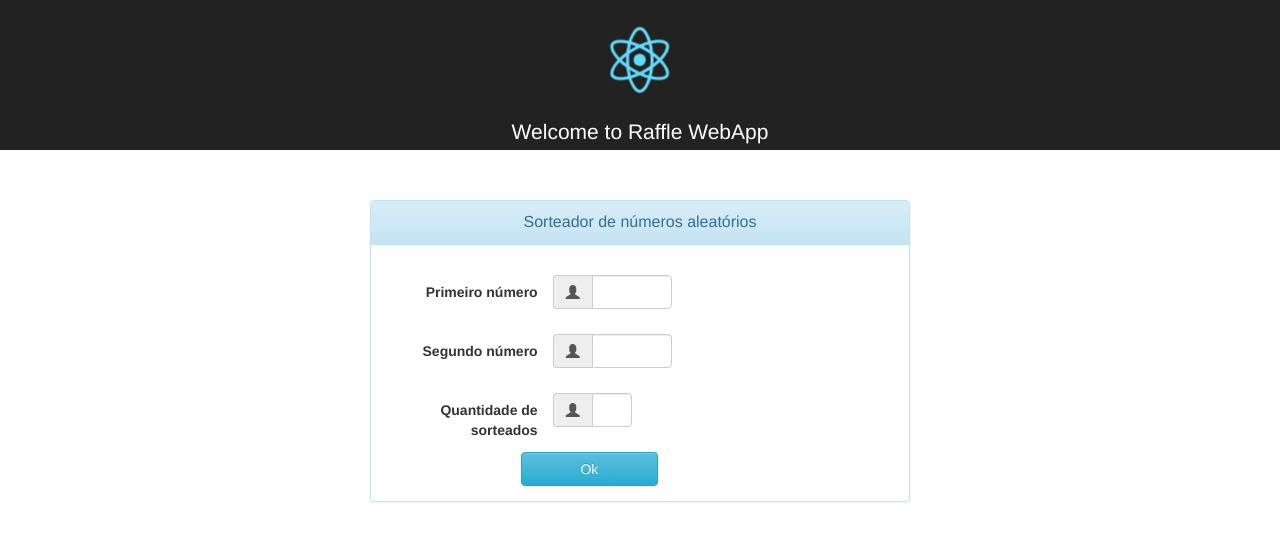
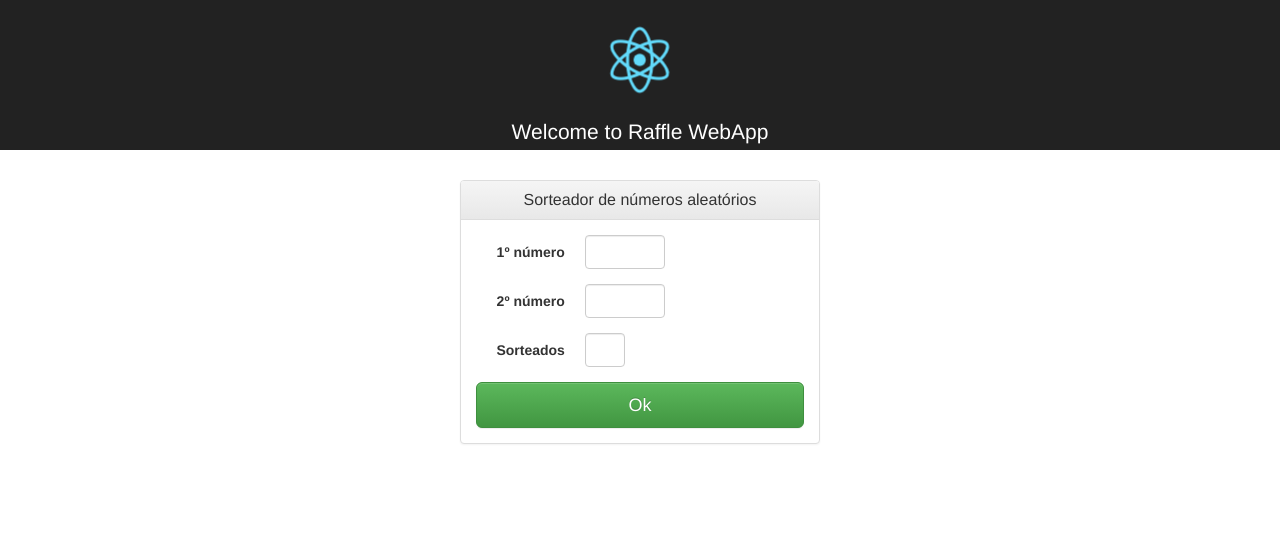
Before and after one commit to Calison25/raffle, a React (Create React App) app: page / in a window 1280 px wide. Shown: the top 540 px of the page. Built offline with nearby package versions, Linux system fonts and the light colour scheme.

Commit message:
Ajustes de css

```diff
--- a/src/components/RaffleForm.js
+++ b/src/components/RaffleForm.js
@@ -1,5 +1,6 @@
 import React, { Component } from 'react';
 import RaffleResult from './RaffleResult';
+import '../style/RaffleForm.css';
 import 'bootstrap/dist/css/bootstrap.css';
 import 'bootstrap/dist/css/bootstrap-theme.css';
 
@@ -37,53 +38,43 @@ class RaffleForm extends Component {
     }
 
     render() {
-        const inputStyle = {
-              maxWidth: 80,
-        };
-
-        const formStyle = {
-              maxWidth: 500
-        };
-
         if (this.state.showResult){
            return <RaffleResult formData={this.state.formData} />;
         }
 
         return (
-           <div style={{marginTop:50}} className="mainbox col-md-6 col-md-offset-3 col-sm-8 col-sm-offset-2">
-               <div className="panel panel-info">
-                   <div className="panel-heading">
-                       <div className="panel-title">Sorteador de números aleatórios</div>
-                   </div>
+           <div className='row vertical-offset-100'>
+               <div className='col-md-4 col-md-offset-4'>
+                    <div className='panel panel-default'>
+                        <div className="panel-heading">
+                            <h3 className="panel-title">Sorteador de números aleatórios</h3>
+                        </div>
+                            <div className="panel-body">
+                                <form id='raffleForm' onSubmit={this.handleSubmit.bind(this)}>
+                                    <fieldset>
+                                        <div className="form-group">
+                                            <label className='col-md-4 control-label label-number' htmlFor=''>1º número</label>
+                                            <input className='form-control input-number' maxLength='4' type='text'
+                                                   value={this.state.formData.startInterval} name='startInterval' onChange={this.handleChange}/>
+                                        </div>
+                                        <div className="form-group">
+                                            <label className='col-md-4 control-label label-number' htmlFor=''>2º número</label>
+                                            <input className='form-control input-number' maxLength='4' type='text'
+                                                   value={this.state.formData.endInterval} name='endInterval' onChange={this.handleChange}/>
+                                        </div>
+                                        <div className="form-group">
+                                            <label className='col-md-4 control-label label-number' htmlFor=''>Sorteados</label>
+                                            <input style={{maxWidth: 40}} maxLength='2' className='form-control' type='text'
+                                                   value={this.state.formData.numberOfLots} name='numberOfLots' onChange={this.handleChange}/>
+                                        </div>
 
-                   <div style={{paddingTop:30}} className="panel-body">
-
-                        <form style={formStyle} className='form-horizontal raffle-form' id='raffleForm' onSubmit={this.handleSubmit.bind(this)}>
-                            <label className='col-md-4 control-label' htmlFor=''>Primeiro número</label>
-                            <div style={{marginBottom: 25}} className="input-group">
-                                <span className="input-group-addon"><i className="glyphicon glyphicon-user"></i></span>
-                                <input style={inputStyle} maxLength='4' className='form-control' type='text' value={this.state.formData.startInterval} name='startInterval' onChange={this.handleChange}/>
+                                        <button className="btn btn-lg btn-success btn-block" type="submit">Ok</button>
+                                    </fieldset>
+                                </form>
                             </div>
-
-                            <label className='col-md-4 control-label' htmlFor=''>Segundo número</label>
-                            <div style={{marginBottom: 25}} className="input-group">
-                                <span className="input-group-addon"><i className="glyphicon glyphicon-user"></i></span>
-                                <input style={inputStyle} maxLength='4' className='form-control' type='text' value={this.state.formData.endInterval} name='endInterval' onChange={this.handleChange}/>
-                            </div>
-
-                            <label className='col-md-4 control-label' htmlFor=''>Quantidade de sorteados</label>
-                            <div style={{marginBottom: 25}} className="input-group">
-                                <span className="input-group-addon"><i className="glyphicon glyphicon-user"></i></span>
-                                <input style={{maxWidth: 40}} maxLength='2' className='form-control' type='text' value={this.state.formData.numberOfLots} name='numberOfLots' onChange={this.handleChange}/>
-                            </div>
-
-                            <div style={{marginLeft: 120}} className="col-md-4">
-                                <button className='btn btn-info btn-block' type='submit'> Ok</button>
-                            </div>
-                        </form>
-                   </div>
+                        </div>
+                    </div>
                </div>
-           </div>
         );
     }
 }
--- /dev/null
+++ b/src/style/RaffleForm.css
@@ -0,0 +1,11 @@
+.input-number {
+    max-width: 80px;
+}
+
+.label-number{
+    margin-top: 7px;
+}
+
+.container {
+    margin-top: 30px;
+}
```
